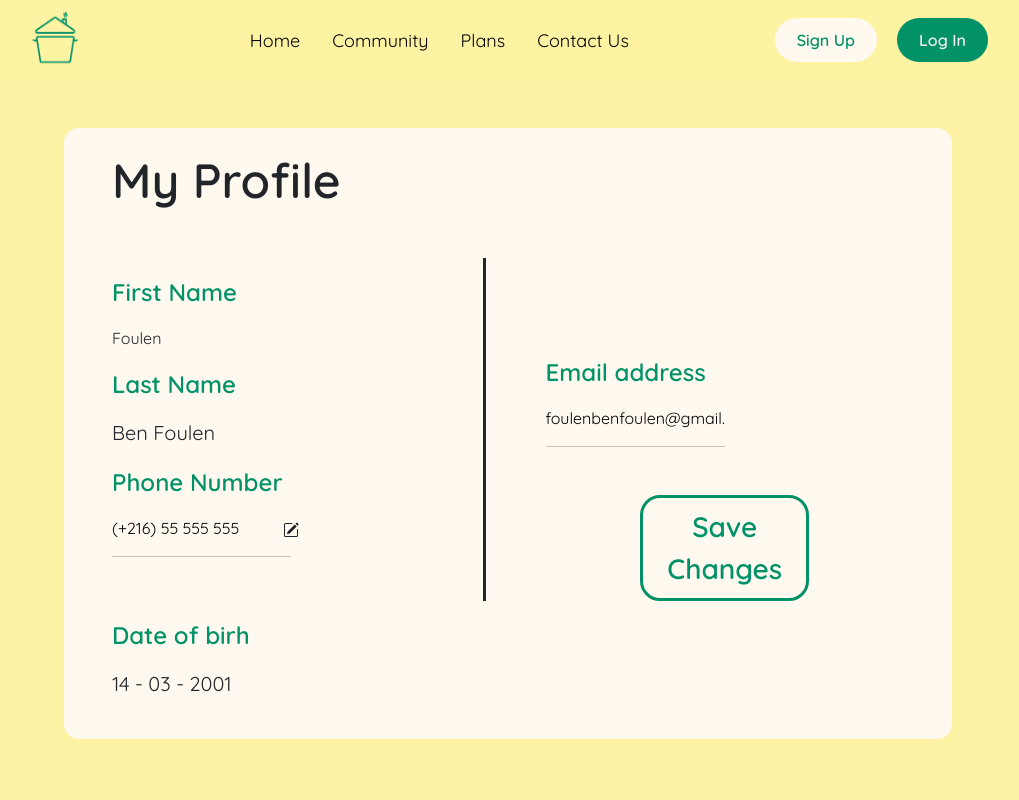
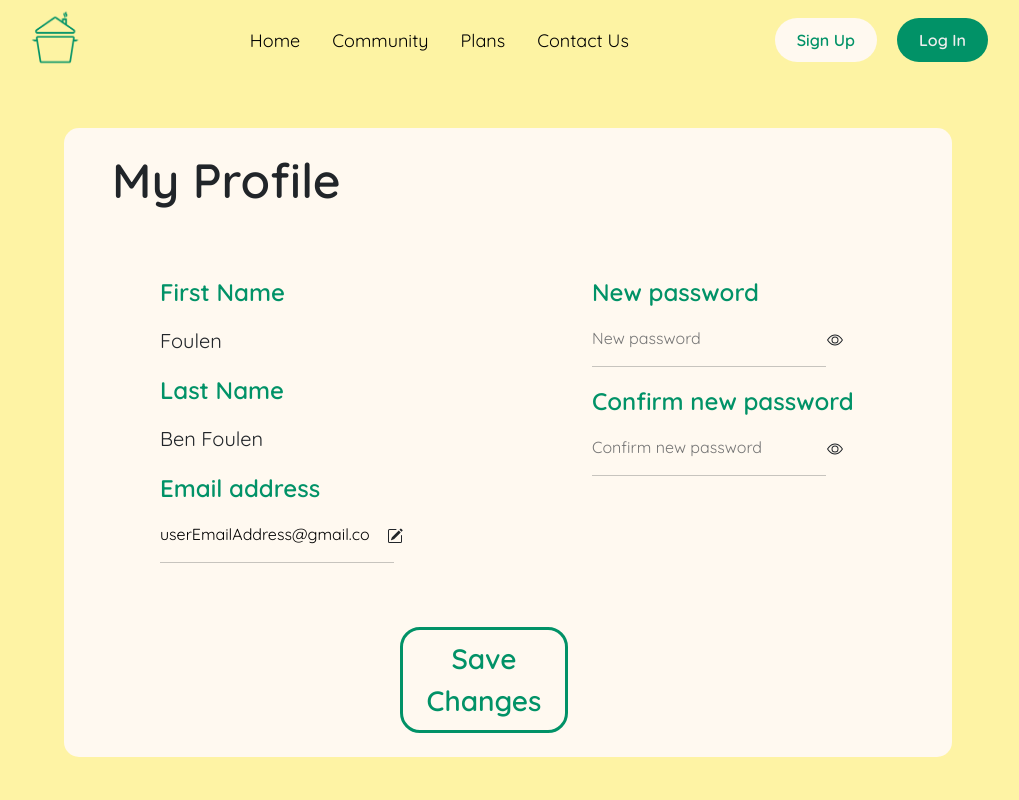
Before and after one commit to BahaBoualii/COOKIINI-front-end, a React (Create React App) app: page /profile in a window 1280 px wide. Shown: the top 800 px of the page, without its empty margins (132-1151 px from the left). Built offline with nearby package versions, Linux system fonts and the light colour scheme.

Commit message:
profile page + sign in options fixed

```diff
--- a/src/pages/myprofile.js
+++ b/src/pages/myprofile.js
@@ -14,6 +14,9 @@ import { Container, Row, Col, InputGroup, Form } from "react-bootstrap";
 */
 
 const MyProfile = (props) => {
+  const [userNewPassBox1, setUserNewPassBox1] = useState("password");
+  const [userNewPassBox2, setUserNewPassBox2] = useState("password");
+
   const userPhoneNumber = "55 555 555";
   const userEmail = "foulenbenfoulen@gmail.com";
   const userBirthDay = "14 - 03 - 2001";
@@ -28,20 +31,26 @@ const MyProfile = (props) => {
           }}
         >
           <h1 className="fw-bold mb-5 display-5">My Profile</h1>
-          <Row>
-            <Col style={{ borderRight: "solid" }}>
-              <p className="fw-bold fs-4 mt-3" style={{color:"#019267"}}>First Name</p>
-              <p className="fs-">Foulen</p>
-              <p className="fw-bold fs-4" style={{color:"#019267"}}>Last Name</p>
+          <Row className="text-xs-center">
+            <Col className="mx-lg-5">
+              <p className="fw-bold fs-4 mt-3" style={{ color: "#019267" }}>
+                First Name
+              </p>
+              <p className="fs-5">Foulen</p>
+              <p className="fw-bold fs-4" style={{ color: "#019267" }}>
+                Last Name
+              </p>
               <p className="fs-5">Ben Foulen</p>
-              <p className="fw-bold fs-4" style={{color:"#019267"}}>Phone Number</p>
+              <p className="fw-bold fs-4" style={{ color: "#019267" }}>
+                Email address
+              </p>
               <input
-                type="text"
+                size="25"
                 className="bg-transparent"
-                defaultValue={"(+216) " + userPhoneNumber}
+                defaultValue={"userEmailAddress@gmail.com"}
                 style={{ outline: "none", border: "none" }}
               ></input>
-              <span>
+              <span className="ms-lg-2 ps-2 d-none d-xl-inline">
                 <svg
                   xmlns="http://www.w3.org/2000/svg"
                   width="16"
@@ -57,19 +66,77 @@ const MyProfile = (props) => {
                   />
                 </svg>
               </span>
-              <hr className="w-50" />
+              <hr className="w-75" />
             </Col>
-            <Col className="text-start mt-5 pt-5 ms-5">
-              <p className="fw-bold fs-4" style={{color:"#019267"}}>Email address</p>
+            <Col className="text-start mt-3 ms-lg-5">
+            <p className="fw-bold fs-4" style={{ color: "#019267" }}>
+                New password
+              </p>
               <input
-                type="text"
-                className="bg-transparent w-50"
-                maxLength="35"
-                defaultValue={userEmail}
+                placeholder="New password"
+                type={userNewPassBox2}
+                className="bg-transparent"
                 style={{ outline: "none", border: "none" }}
+                size="20"
               ></input>
-              <hr className="w-50 mb-5" />
-              <div className="text-center mt-5">
+              <span className="ms-lg-5 ms-sm-1 ps-lg-3 ps-sm-1 d-none d-xl-inline">
+                <svg
+                  onClick={() => {
+                    userNewPassBox1 === "password"
+                      ? setUserNewPassBox1("text")
+                      : setUserNewPassBox1("password");
+                  }}
+                  xmlns="http://www.w3.org/2000/svg"
+                  width="16"
+                  height="16"
+                  fill="currentColor"
+                  class="bi bi-eye"
+                  viewBox="0 0 16 16"
+                >
+                  <path d="M16 8s-3-5.5-8-5.5S0 8 0 8s3 5.5 8 5.5S16 8 16 8zM1.173 8a13.133 13.133 0 0 1 1.66-2.043C4.12 4.668 5.88 3.5 8 3.5c2.12 0 3.879 1.168 5.168 2.457A13.133 13.133 0 0 1 14.828 8c-.058.087-.122.183-.195.288-.335.48-.83 1.12-1.465 1.755C11.879 11.332 10.119 12.5 8 12.5c-2.12 0-3.879-1.168-5.168-2.457A13.134 13.134 0 0 1 1.172 8z" />
+                  <path d="M8 5.5a2.5 2.5 0 1 0 0 5 2.5 2.5 0 0 0 0-5zM4.5 8a3.5 3.5 0 1 1 7 0 3.5 3.5 0 0 1-7 0z" />
+                </svg>
+              </span>
+              <hr className="w-75" />
+              <p className="fw-bold fs-4" style={{ color: "#019267" }}>
+                Confirm new password
+              </p>
+              <input
+                placeholder="Confirm new password"
+                type={userNewPassBox2}
+                className="bg-transparent"
+                style={{ outline: "none", border: "none" }}
+                size="20"
+              ></input>
+              <span className="ms-lg-5 ms-sm-1 ps-lg-3 ps-sm-1 d-none d-xl-inline">
+                <svg
+                  onClick={() => {
+                    userNewPassBox2 === "password"
+                      ? setUserNewPassBox2("text")
+                      : setUserNewPassBox2("password");
+                  }}
+                  xmlns="http://www.w3.org/2000/svg"
+                  width="16"
+                  height="16"
+                  fill="currentColor"
+                  class="bi bi-eye"
+                  viewBox="0 0 16 16"
+                >
+                  <path d="M16 8s-3-5.5-8-5.5S0 8 0 8s3 5.5 8 5.5S16 8 16 8zM1.173 8a13.133 13.133 0 0 1 1.66-2.043C4.12 4.668 5.88 3.5 8 3.5c2.12 0 3.879 1.168 5.168 2.457A13.133 13.133 0 0 1 14.828 8c-.058.087-.122.183-.195.288-.335.48-.83 1.12-1.465 1.755C11.879 11.332 10.119 12.5 8 12.5c-2.12 0-3.879-1.168-5.168-2.457A13.134 13.134 0 0 1 1.172 8z" />
+                  <path d="M8 5.5a2.5 2.5 0 1 0 0 5 2.5 2.5 0 0 0 0-5zM4.5 8a3.5 3.5 0 1 1 7 0 3.5 3.5 0 0 1-7 0z" />
+                </svg>
+              </span>
+              <hr className="w-75" />
+            </Col>
+          </Row>
+          <div
+            className="text-center mt-5 me-5"
+            style={{
+              display: "flex",
+              justifyContent: "center",
+              alignContent: "center",
+            }}
+          >
             <Button
               variant="secondary"
               className="px-4 py-2 btn btn-transparent bg-transparent fw-bold text-center fs-3 "
@@ -84,13 +151,11 @@ const MyProfile = (props) => {
               Changes
             </Button>
           </div>
-            </Col>
-          </Row>
-          <p className="fw-bold fs-4 mt-3" style={{color:"#019267"}}>Date of birh </p>
-          <p className="fs-5">{userBirthDay}</p>
         </Container>
       </div>
-      <br/><br/><br/>
+      <br />
+      <br />
+      <br />
       <Footer />
     </>
   );
--- a/src/pages/plans.js
+++ b/src/pages/plans.js
@@ -146,7 +146,14 @@ const Plans = () => {
           </div>
           <PricingCard people={nbPeople} meals={nbMeals}></PricingCard>
           <div id="BottomSection">
-            <div id="Reder">
+          <div>
+              <Link to="/meals" style={{textDecoration:"none"}}>
+                <a id="shop" href="">
+                  Want to shop without a plan ? Browse our Meals
+                </a>
+              </Link>
+            </div>
+            <div id="Reder" className="mt-2">
               <a href="">
                 <img
                   src={require("../assets/right.png")}
@@ -155,13 +162,7 @@ const Plans = () => {
                 ></img>
               </a>
             </div>
-            <div>
-              <Link to="/meals">
-                <a id="shop" href="">
-                  Want to shop without a plan ? Browse our Meals
-                </a>
-              </Link>
-            </div>
+
           </div>
         </div>
         <br />
--- a/src/pages/signinoptions.js
+++ b/src/pages/signinoptions.js
@@ -1,9 +1,12 @@
-import React from "react";
+import React, { useState } from "react";
 import { Button, Container, Image } from "react-bootstrap";
 import ConsumerIcon from "../assets/signinasconsumer.png";
 import ChefIcon from "../assets/signinaschef.png";
 
 const SignInOptions = () => {
+const [firstButtonStyle,setFirstButtonStyle] = useState("bg-transparent text-dark fw-bolder me-lg-5 pt-4 mb-sm-2 mb-xs-2 shadow-lg")
+const [secondButtonStyle,setSecondButtonStyle] = useState("bg-transparent text-dark fw-bolder shadow-lg")
+
   return (
     <div
       className="text-center my-3 w-sm-75"
@@ -27,18 +30,25 @@ const SignInOptions = () => {
       >
         <Container className="py-5">
           <p
-            className="fw-bolder fs-1  mx-5 "
+            className="fw-bolder fs-1  mx-5 mb-lg-5 "
             style={{ color: "#019267" }}
           >
             Let us know who you are
           </p>
           <Button
             size="lg"
-            className="bg-transparent text-dark fw-bolder me-lg-5 pt-4 mb-sm-2 mb-xs-2"
+            className={firstButtonStyle}
             variant="secondary"
             style={{
+              border:"solid",
               width: "13em",
               borderRadius: "25px",
+            }}
+            onClick={() => {
+              firstButtonStyle==="bg-transparent text-dark fw-bolder me-lg-5 pt-4 mb-sm-2 mb-xs-2 shadow-lg" ?
+              setFirstButtonStyle("bg-transparent text-dark fw-bolder me-lg-5 pt-4 mb-sm-2 mb-xs-2") :
+              setFirstButtonStyle("bg-transparent text-dark fw-bolder me-lg-5 pt-4 mb-sm-2 mb-xs-2 shadow-lg")
+
             }}
           >
             <img src={ConsumerIcon} className="my-4" />
@@ -48,12 +58,18 @@ const SignInOptions = () => {
           </Button>
           <Button
             size="lg"
-            className="bg-transparent text-dark fw-bolder"
+            className={secondButtonStyle}
             variant="secondary"
             style={{
               width: "13em",
+              border:"solid",
+              borderRadius: "25px",
+            }}
+            onClick={() => {
+              secondButtonStyle==="bg-transparent text-dark fw-bolder shadow-lg" ?
+              setSecondButtonStyle("bg-transparent text-dark fw-bolder ") :
+              setSecondButtonStyle("bg-transparent text-dark fw-bolder shadow-lg")
 
-              borderRadius: "25px",
             }}
           >
             <img src={ChefIcon} className="my-3" />
--- a/src/pages/signup.js
+++ b/src/pages/signup.js
@@ -112,14 +112,14 @@ const Signup = () => {
                 </p>
                 <div
                   className="text-start fs-5 fw-normal text-dark"
-                  style={{ display: "flex" }}
+                  style={{ display: "flex",marginTop:"-8px" }}
                 >
-                  <Form.Check className="me-lg-3 me-md-3 me-sm-4" type="radio" id="hasPrevExperience" label="Yes" />
+                  <Form.Check className="me-lg-3 me-md-3 me-sm-4" type="radio" id="hasPrevExperience" label="Yes" name="prevExperience" />
                   <Form.Check
+                    name="prevExperience"
                     type="radio"
-                    id="hasNotPrevExperience"
-                    label="No"
-                  />
+                    id="hasNoPrevExperience"
+                    label="No"/>
                 </div>
               </>
             )}
```
Lines whose indentation alone changed are shown as unchanged.
